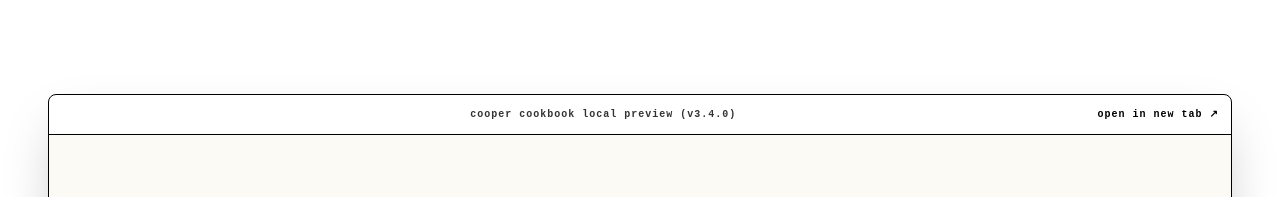
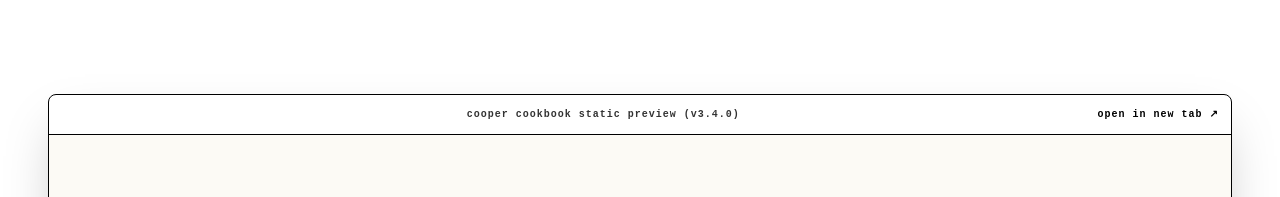
Before and after one commit to n0lqn/PortfolioWebsite, a Next.js app: page /work/cooper-cookbook in a window 1280 px wide. Shown: the part 1124-1321 px from the top of the page. Built offline with nearby package versions, Linux system fonts and the light colour scheme; a web font is replaced by a local one.

Commit message:
Rename preview label in cookbook page

```diff
--- a/src/app/work/cooper-cookbook/page.tsx
+++ b/src/app/work/cooper-cookbook/page.tsx
@@ -200,7 +200,7 @@ export default function CooperCookbook() {
               <div className="w-3 h-3 rounded-full bg-foreground/20" />
             </div>
             <div className="text-[10px] tracking-widest font-bold opacity-60">
-              cooper cookbook local preview (v3.4.0)
+              cooper cookbook static preview (v3.4.0)
             </div>
             <a
               href={cookbookPreviewUrl}
```
